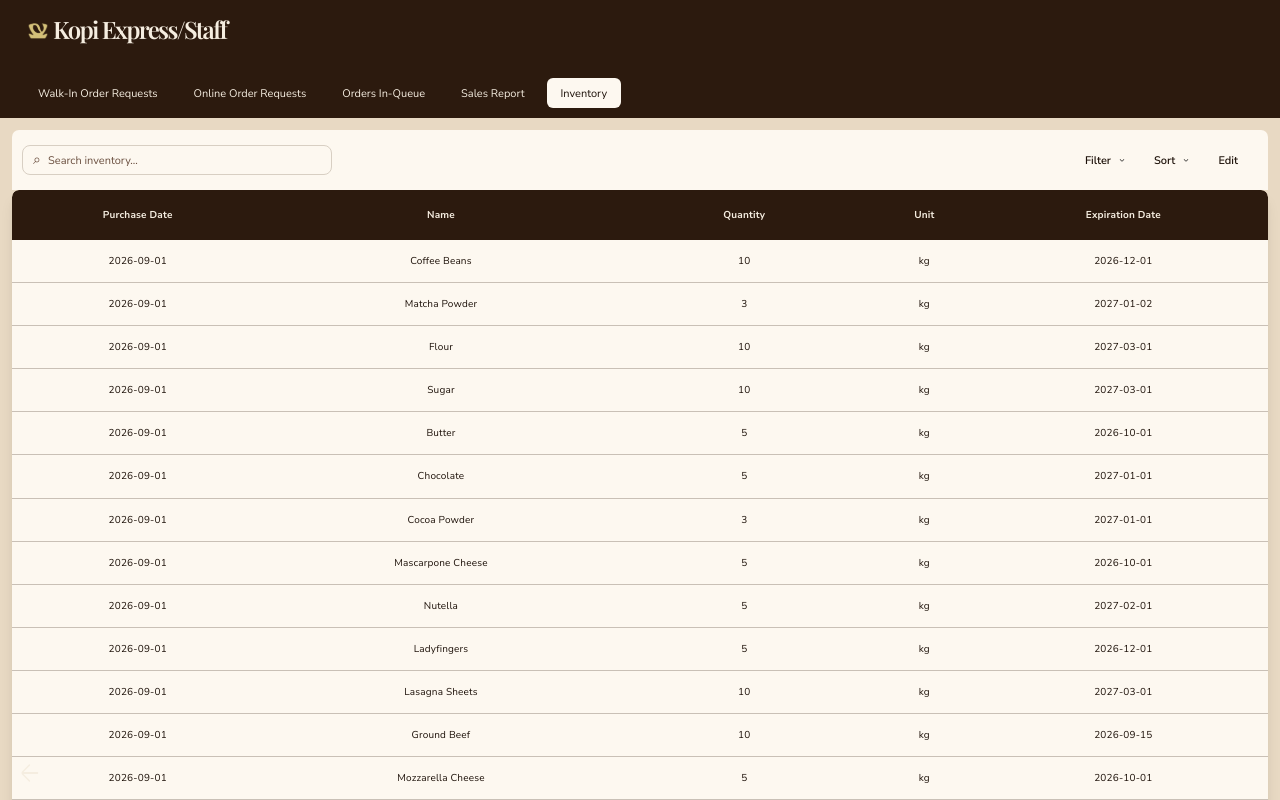
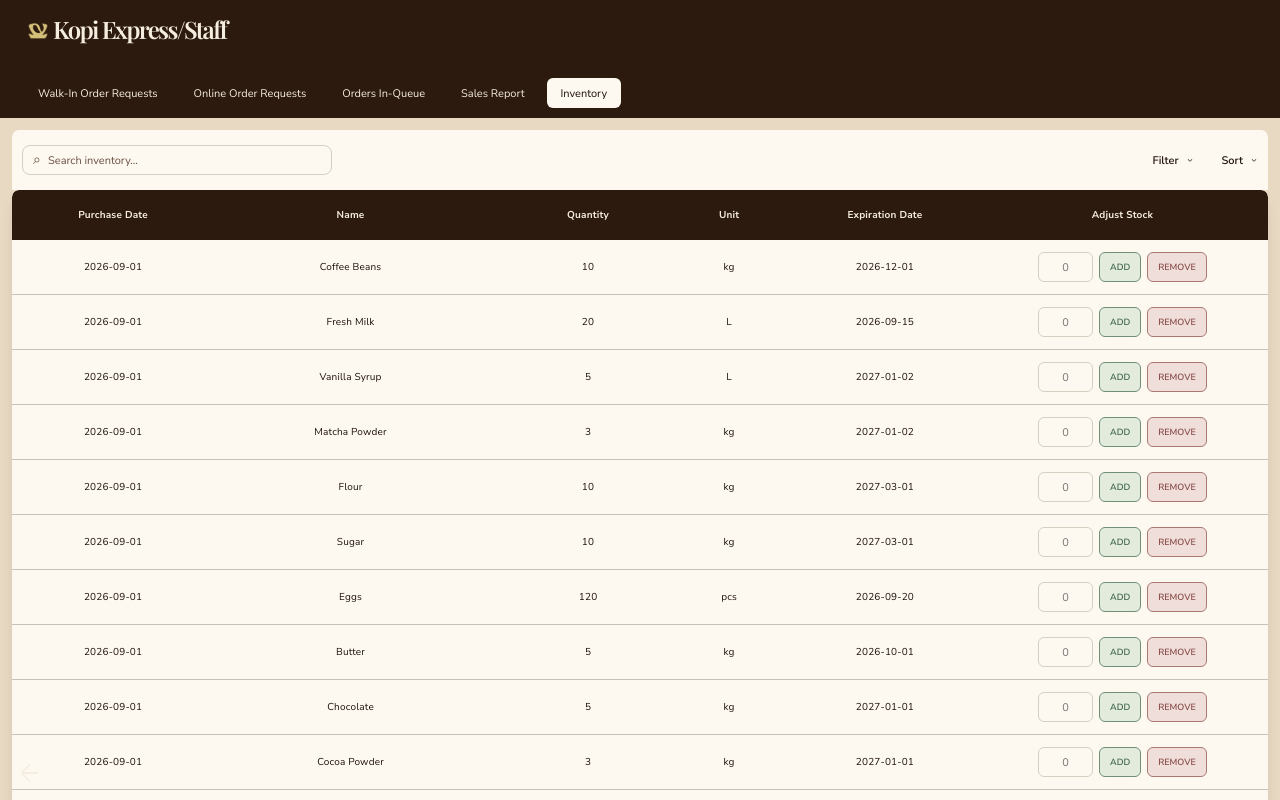
Before and after one commit to shiyyya/kopi-cafe-system, a React (Vite) app: page /inventory in a window 1280 px wide. Shown: the top 800 px of the page. Built offline with nearby package versions, Linux system fonts and the light colour scheme; a web font is replaced by a local one.

Commit message:
sa inventory

```diff
--- a/src/components/blocks/items-inventory/items.css
+++ b/src/components/blocks/items-inventory/items.css
@@ -0,0 +1,32 @@
+.QuantityButton {
+    height: 26px;
+    display: flex !important;
+    align-items: center;
+    justify-content: center;
+    padding: 0 8px !important;
+    border-radius: 4px;
+    color: #FFFFFF !important;
+    font-family: var(--sans);
+    font-size: 9px !important;
+    font-weight: 600 !important;
+    line-height: 1;
+    cursor: pointer;
+}
+
+.AddButton {
+    border: 1px solid #4A8F4A !important;
+    background: #4A8F4A !important;
+}
+
+.AddButton:hover {
+    background: #3D7A3D !important;
+}
+
+.RemoveButton {
+    border: 1px solid #C94A4A !important;
+    background: #C94A4A !important;
+}
+
+.RemoveButton:hover {
+    background: #AE3D3D !important;
+}
--- a/src/components/blocks/items-inventory/items.jsx
+++ b/src/components/blocks/items-inventory/items.jsx
@@ -1,34 +1,27 @@
 function Item_Inventory({
     item,
-    isEditing,
     adjustment,
     onAdjustmentChange,
     onIncrease,
-    onDecrease,
-    onApply
+    onDecrease
 }) {
     return (
         <div className="ItemInventory">
             <span>{item.purchaseDate}</span>
+
             <span>{item.name}</span>
 
             <div className="InventoryQuantity">
-                {isEditing ? (
-                    <div className="QuantityEditor">
-                        <div className="CurrentQuantity">
-                            <span className="QuantityLabel">
-                                Current Quantity
-                            </span>
-                            <span className="QuantityValue">
+                <span className="NormalQuantity">
                     {item.quantity}
                 </span>
             </div>
 
+            <span>{item.unit}</span>
+
+            <span>{item.expirationDate}</span>
+
             <div className="AdjustQuantity">
-                            <span className="QuantityLabel">
-                                Adjust by
-                            </span>
-
                 <input
                     className="QuantityInput"
                     type="number"
@@ -42,38 +35,20 @@ function Item_Inventory({
 
                 <button
                     type="button"
-                                className="QuantityButton"
-                                onClick={onDecrease}
+                    className="QuantityButton AddButton"
+                    onClick={onIncrease}
                 >
-                                −
+                    ADD
                 </button>
 
                 <button
                     type="button"
-                                className="QuantityButton"
-                                onClick={onIncrease}
+                    className="QuantityButton RemoveButton"
+                    onClick={onDecrease}
                 >
-                                +
-                            </button>
-
-                            <button
-                                type="button"
-                                className="ApplyButton"
-                                onClick={onApply}
-                            >
-                                Apply
+                    REMOVE
                 </button>
             </div>
-                    </div>
-                ) : (
-                    <span className="NormalQuantity">
-                        {item.quantity}
-                    </span>
-                )}
-            </div>
-
-            <span>{item.unit}</span>
-            <span>{item.expirationDate}</span>
         </div>
     );
 }
--- a/src/owner-staff/pages/inventory/inventory.css
+++ b/src/owner-staff/pages/inventory/inventory.css
@@ -88,16 +88,6 @@
     height: 8px;
 }
 
-.InventoryEditButton {
-    padding: 0 !important;
-    margin-right: 20px !important;
-    order: 3;
-}
-
-.InventoryEditButton.editing {
-    color: var(--accent);
-}
-
 .InventoryAction {
     position: relative;
 }
@@ -143,7 +133,7 @@
     width: 100%;
     min-height: 50px;
     display: grid;
-    grid-template-columns: 1.2fr 2fr 1.2fr 0.7fr 1.4fr;
+    grid-template-columns: 1.2fr 2fr 1.2fr 0.7fr 1.4fr 1.8fr;
     align-items: center;
     padding: 0 12px;
     background: var(--header-bg);
@@ -157,9 +147,9 @@
 
 .ItemInventory {
     width: 100%;
-    min-height: 39px;
+    min-height: 55px;
     display: grid;
-    grid-template-columns: 1.2fr 2fr 1.2fr 0.7fr 1.4fr;
+    grid-template-columns: 1.2fr 2fr 1.2fr 0.7fr 1.4fr 1.8fr;
     align-items: center;
     padding: 8px 12px;
     background: var(--card-bg);
@@ -195,44 +185,9 @@
 
 .NormalQuantity {
     display: inline-block;
-    overflow: visible !important;
-    text-overflow: unset !important;
-    white-space: nowrap !important;
-}
-
-.QuantityEditor {
-    width: 100%;
-    display: flex;
-    flex-direction: column;
-    align-items: center;
-    justify-content: center;
-    gap: 6px;
-}
-
-.CurrentQuantity {
-    display: flex;
-    align-items: center;
-    justify-content: center;
-    gap: 5px;
-}
-
-.QuantityLabel {
-    display: inline-block;
-    min-width: auto !important;
-    overflow: visible !important;
-    text-overflow: unset !important;
-    white-space: nowrap !important;
-    font-size: 10px;
-}
-
-.QuantityValue {
-    display: inline-block;
-    min-width: auto !important;
-    overflow: visible !important;
-    text-overflow: unset !important;
-    white-space: nowrap !important;
-    font-size: 10px;
-    font-weight: 600;
+    overflow: visible;
+    text-overflow: unset;
+    white-space: nowrap;
 }
 
 .AdjustQuantity {
@@ -240,67 +195,82 @@
     display: flex;
     align-items: center;
     justify-content: center;
-    gap: 5px;
+    gap: 6px;
 }
 
 .QuantityInput {
-    width: 60px;
-    height: 26px;
+    width: 55px;
+    height: 30px;
     padding: 0 6px;
-    border: 1px solid var(--border);
-    border-radius: 4px;
+    border: 1px solid #D8CFC3;
+    border-radius: 6px;
     outline: none;
-    background: var(--bg);
+    background: #FDF8F0;
     color: var(--text);
     font-family: var(--sans);
-    font-size: 10px;
+    font-size: 11px;
     text-align: center;
 }
 
 .QuantityInput:focus {
-    border-color: var(--accent);
+    border-color: #BBAE98;
+}
+
+.QuantityInput::-webkit-inner-spin-button,
+.QuantityInput::-webkit-outer-spin-button {
+    -webkit-appearance: none;
+    margin: 0;
+}
+
+.QuantityInput {
+    appearance: textfield;
 }
 
 .QuantityButton {
-    width: 26px !important;
-    height: 26px;
-    display: flex !important;
+    height: 30px;
+    display: flex;
     align-items: center;
     justify-content: center;
-    padding: 0 !important;
-    border: 1px solid var(--border) !important;
-    border-radius: 4px;
-    background: var(--bg) !important;
-    color: var(--text) !important;
+    padding: 0 10px;
+    border-radius: 6px;
     font-family: var(--sans);
-    font-size: 16px !important;
-    font-weight: 500 !important;
-    line-height: 1;
+    font-size: 9px;
+    font-weight: 600;
     cursor: pointer;
 }
 
-.QuantityButton:hover {
-    background: var(--accent-bg) !important;
+.AddButton {
+    border: 1px solid #6F8F78;
+    background: #E3EBDD;
+    color: #3F654B;
 }
 
-.ApplyButton {
-    height: 26px;
-    display: flex !important;
-    align-items: center;
-    justify-content: center;
-    padding: 0 9px !important;
-    border: none !important;
-    border-radius: 4px;
-    background: var(--accent) !important;
-    color: var(--text-h) !important;
-    font-family: var(--sans);
-    font-size: 10px !important;
-    font-weight: 600 !important;
-    cursor: pointer;
+.AddButton:hover {
+    background: #D5E1D1;
 }
 
-.ApplyButton:hover {
-    opacity: 0.9;
+.RemoveButton {
+    border: 1px solid #A97872;
+    background: #F0DEDA;
+    color: #874A45;
+}
+
+.RemoveButton:hover {
+    background: #E7CFCA;
+}
+
+@media (max-width: 1000px) {
+    .Inventory {
+        overflow-x: auto;
+    }
+
+    .InventoryControls {
+        min-width: 1000px;
+    }
+
+    .InventoryTable {
+        min-width: 1000px;
+    }
 }
 
 @media (max-width: 800px) {
@@ -310,11 +280,11 @@
     }
 
     .InventoryControls {
-        min-width: 700px;
+        min-width: 1000px;
     }
 
     .InventoryTable {
-        min-width: 700px;
+        min-width: 1000px;
     }
 }
 
--- a/src/owner-staff/pages/inventory/inventory.jsx
+++ b/src/owner-staff/pages/inventory/inventory.jsx
@@ -12,11 +12,7 @@ function Inventory() {
     const [showSort, setShowSort] = useState(false);
     const [filter, setFilter] = useState("all");
     const [sort, setSort] = useState("none");
-    const [isEditing, setIsEditing] = useState(false);
     const [adjustments, setAdjustments] = useState({});
-    const compareUnit = (a, b) => a.unit.localeCompare(b.unit);
-    const compareQuantity = (a, b) =>
-        Number(a.quantity) - Number(b.quantity);
 
     const filteredInventory = inventory
         .filter((item) => {
@@ -43,16 +39,41 @@ function Inventory() {
                 return Number(b.quantity) - Number(a.quantity);
             }
 
+            if (sort === "unit") {
+                const unitCompare = a.unit.localeCompare(b.unit);
+
+                if (unitCompare !== 0) {
+                    return unitCompare;
+                }
+
+                return Number(a.quantity) - Number(b.quantity);
+            }
+
             if (sort === "expiration") {
                 return (
                     new Date(a.expirationDate) -
                     new Date(b.expirationDate)
                 );
             }
-             const unitCompare = compareUnit(a, b);
 
-            if (unitCompare !== 0) {
-                return unitCompare;
+            if (filter === "high") {
+                const unitCompare = a.unit.localeCompare(b.unit);
+
+                if (unitCompare !== 0) {
+                    return unitCompare;
+                }
+
+                return Number(a.quantity) - Number(b.quantity);
+            }
+
+            if (filter === "low") {
+                const unitCompare = a.unit.localeCompare(b.unit);
+
+                if (unitCompare !== 0) {
+                    return unitCompare;
+                }
+
+                return Number(a.quantity) - Number(b.quantity);
             }
 
             return 0;
@@ -80,6 +101,11 @@ function Inventory() {
                     : item
             )
         );
+
+        setAdjustments((current) => ({
+            ...current,
+            [id]: ""
+        }));
     };
 
     const handleDecrease = (id) => {
@@ -100,21 +126,11 @@ function Inventory() {
                     : item
             )
         );
-    };
 
-    const handleApply = (id) => {
         setAdjustments((current) => ({
             ...current,
             [id]: ""
         }));
-    };
-
-    const handleEdit = () => {
-        setIsEditing((current) => !current);
-
-        if (isEditing) {
-            setAdjustments({});
-        }
     };
 
     return (
@@ -137,15 +153,6 @@ function Inventory() {
                     </div>
 
                     <div className="InventoryActions">
-                        <button
-                            className={`InventoryEditButton ${
-                                isEditing ? "editing" : ""
-                            }`}
-                            onClick={handleEdit}
-                        >
-                            {isEditing ? "Done" : "Edit"}
-                        </button>
-
                         <div className="InventoryAction">
                             <button
                                 onClick={() => {
@@ -235,6 +242,15 @@ function Inventory() {
 
                                     <button
                                         onClick={() => {
+                                            setSort("unit");
+                                            setShowSort(false);
+                                        }}
+                                    >
+                                        Unit
+                                    </button>
+
+                                    <button
+                                        onClick={() => {
                                             setSort("expiration");
                                             setShowSort(false);
                                         }}
@@ -247,17 +263,14 @@ function Inventory() {
                     </div>
                 </div>
 
-                <div
-                    className={`InventoryTable ${
-                        isEditing ? "editing" : ""
-                    }`}
-                >
+                <div className="InventoryTable">
                     <div className="InventoryHeader">
                         <span>Purchase Date</span>
                         <span>Name</span>
                         <span>Quantity</span>
                         <span>Unit</span>
                         <span>Expiration Date</span>
+                        <span>Adjust Stock</span>
                     </div>
 
                     <div className="InventoryItems">
@@ -265,7 +278,6 @@ function Inventory() {
                             <Item_Inventory
                                 key={item.id}
                                 item={item}
-                                isEditing={isEditing}
                                 adjustment={adjustments[item.id] || ""}
                                 onAdjustmentChange={(value) =>
                                     handleAdjustmentChange(
@@ -279,9 +291,6 @@ function Inventory() {
                                 onDecrease={() =>
                                     handleDecrease(item.id)
                                 }
-                                onApply={() =>
-                                    handleApply(item.id)
-                                }
                             />
                         ))}
                     </div>
```
Lines whose indentation alone changed are shown as unchanged.
